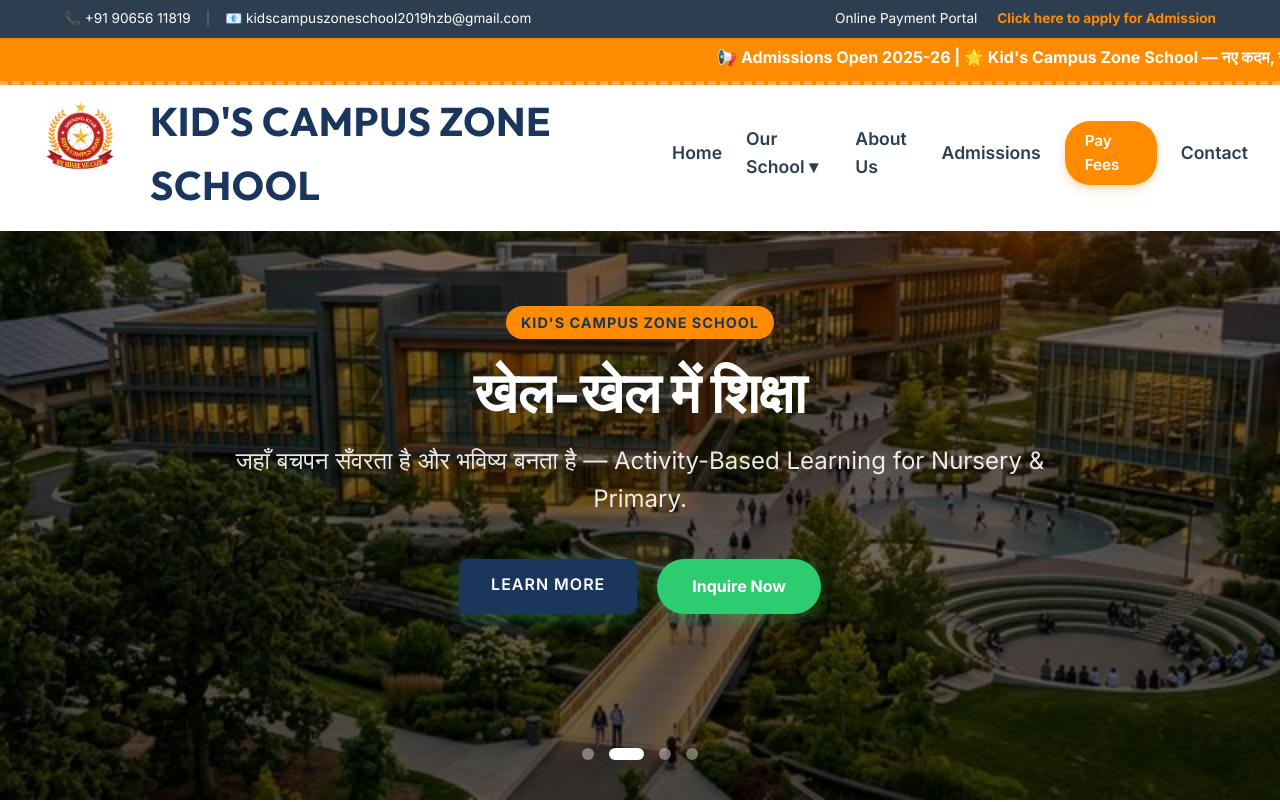
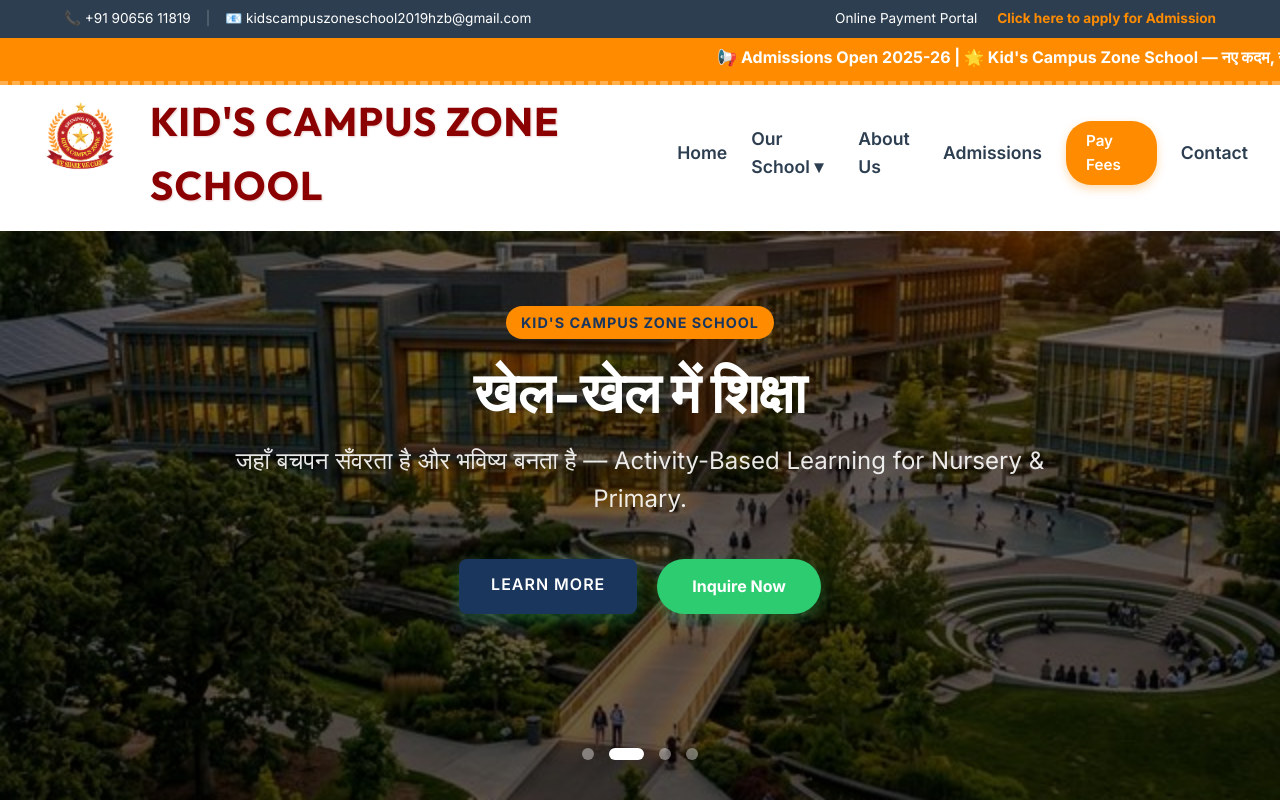
Before and after one commit to RubyGupta-tech/school-website, a React (Vite) app in the folder school-website/: page / in a window 1280 px wide. Shown: the top 802 px of the page. Built offline with nearby package versions, Linux system fonts and the light colour scheme.

Commit message:
Change school logo name color to maroon and give it an elegant drop-shadow

```diff
--- a/school-website/src/App.css
+++ b/school-website/src/App.css
@@ -115,9 +115,10 @@
   font-family: 'Outfit', sans-serif;
   font-size: 2.5rem;
   font-weight: 800;
-  letter-spacing: 0.5px;
-  color: var(--primary-color);
+  letter-spacing: 1px;
+  color: #8B0000;
   text-transform: uppercase;
+  text-shadow: 1px 1px 2px rgba(139, 0, 0, 0.2);
 }
 
 .navbar nav {
```
